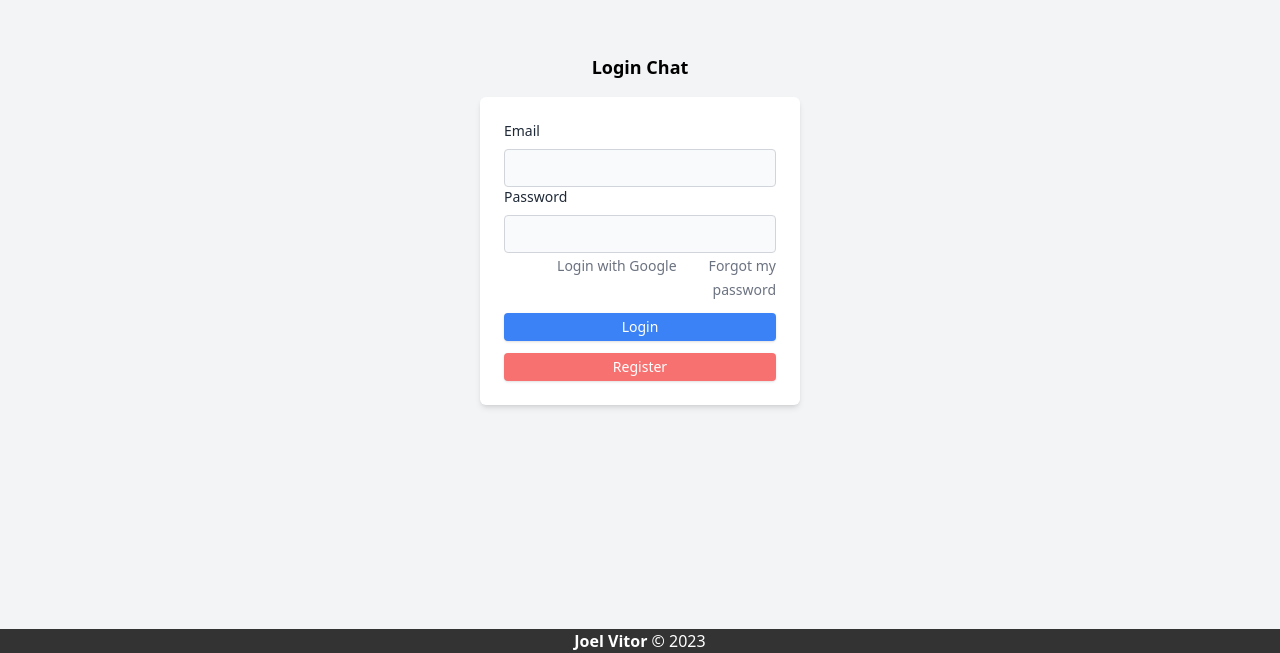
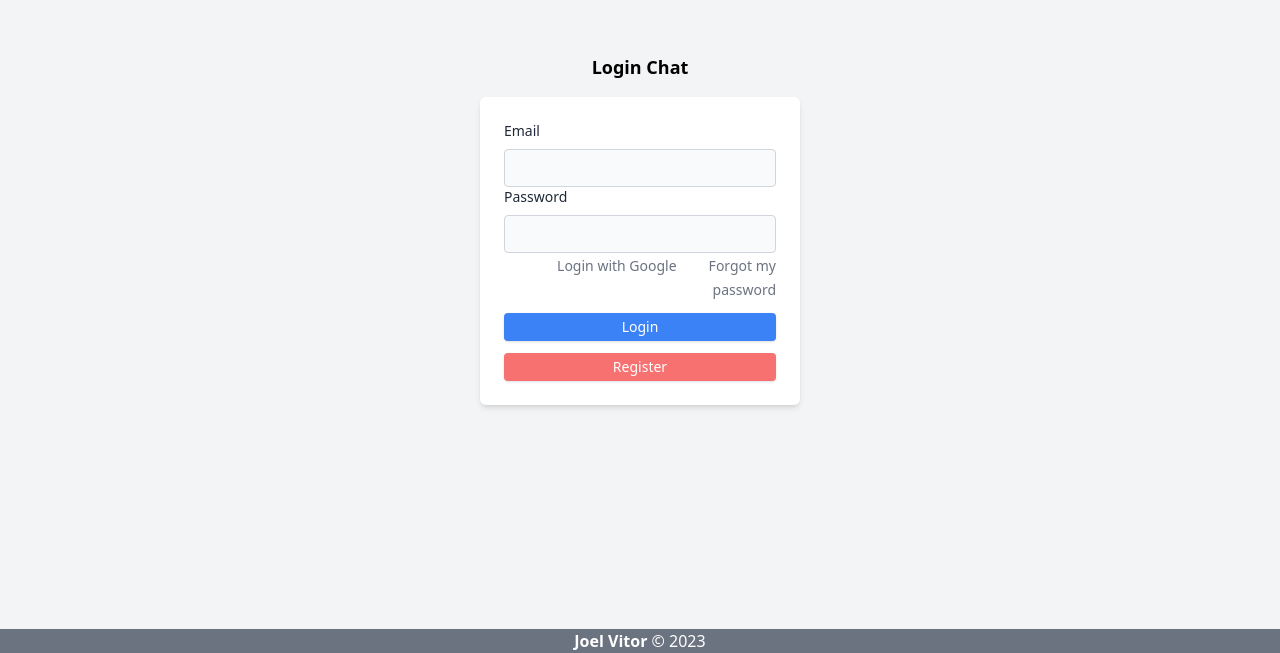
Before and after one commit to joelvitorniino/chatbot-rocketseat-nextjs, a Next.js app: page / in a window 1280 px wide. Shown: the part 171-824 px from the top of the page. Built offline with nearby package versions, Linux system fonts and the light colour scheme.

Commit message:
modify color of background of footer

```diff
--- a/pages/components/Footer.tsx
+++ b/pages/components/Footer.tsx
@@ -2,7 +2,7 @@ import Link from "next/link";
 
 export default function Footer() {
     return (
-        <footer className="flex items-center justify-center bg-blackOpaque border-t-1 border-solid border-blackLight text-white">
+        <footer className="flex items-center justify-center bg-gray-500 border-t-1 border-solid border-blackLight text-white">
             <p>
                 <Link href="https://github.com/joelvitorniino"><span className="font-bold">Joel Vitor</span> &copy; 2023</Link>
             </p>
```
